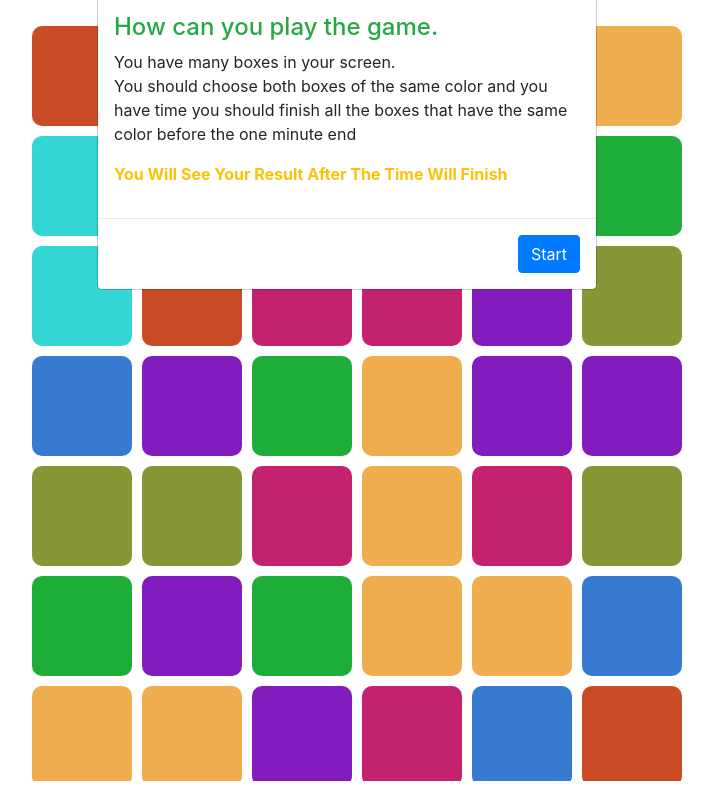
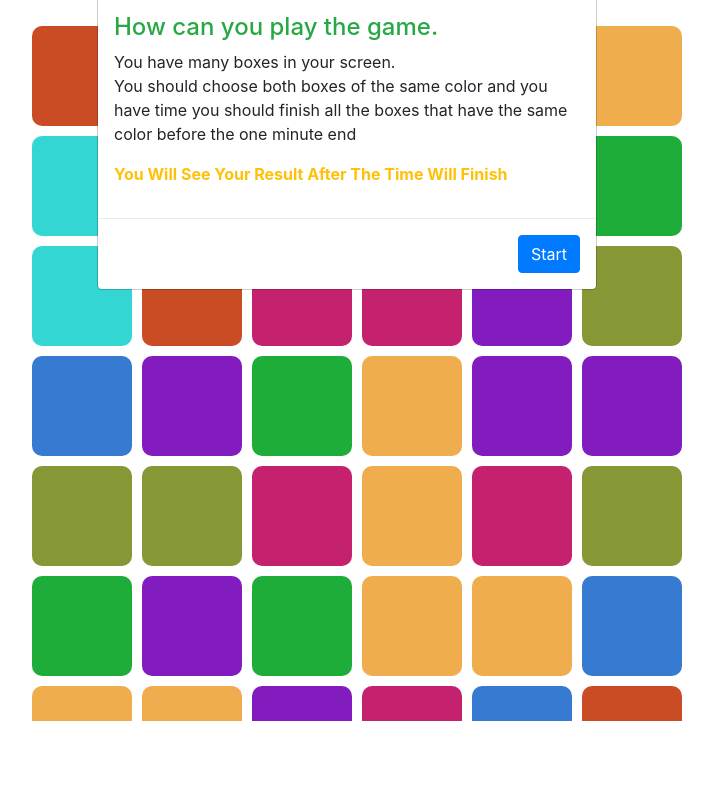
Before and after one commit to Amin-bash/Boxes-Game, a plain HTML site: page index.html in a window 1280 px wide. Shown: the part 113-924 px from the top of the page, without its empty margins (293-1006 px from the left). After the commit the page ends 858 px from the top, so only its background shows below. Drawn offline with nearby package versions, Linux system fonts and the light colour scheme.

Commit message:
edit scrolling

```diff
--- a/index.html
+++ b/index.html
@@ -14,7 +14,7 @@
 
 </head>
 <body class="stop-scrolling">
-    <div class="container">
+    <div class="container mb-4">
         <div class="row justify-content-center">
             <div class="col-md-7 "> <h1 id="time" class="mt-4 mb-0 text-success"></h1></div>
             <div class=" col-md-6">
--- a/main.js
+++ b/main.js
@@ -11,8 +11,9 @@ let colors = [
 
 
 // count the screen height
-let windowHeight = $(window).height();
-let divHeight = document.getElementById("div-box").style.height = windowHeight - 40 + "px" ;
+let windowHeight = window.innerHeight;
+let divHeight = document.getElementById("div-box").style.height = windowHeight - 100 + "px" ;
+console.log(divHeight);
 
 let manyBoxes = 200;
 makeBoxes(manyBoxes);
--- a/style.css
+++ b/style.css
@@ -32,7 +32,7 @@
 }
 .boxes {
     overflow: hidden;
-    margin-bottom: 30px
+    /* margin-bottom: 30px; */
 }
 
 
```
